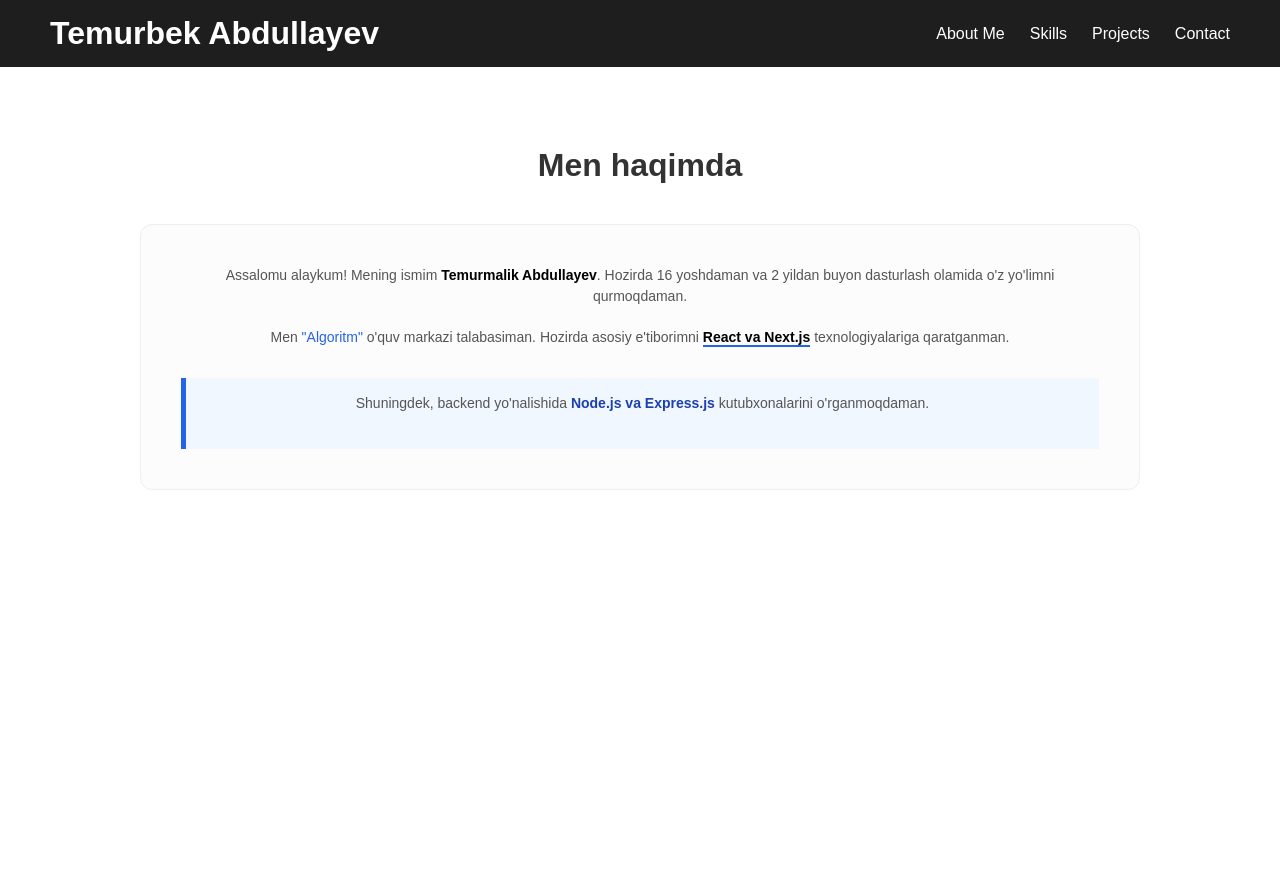
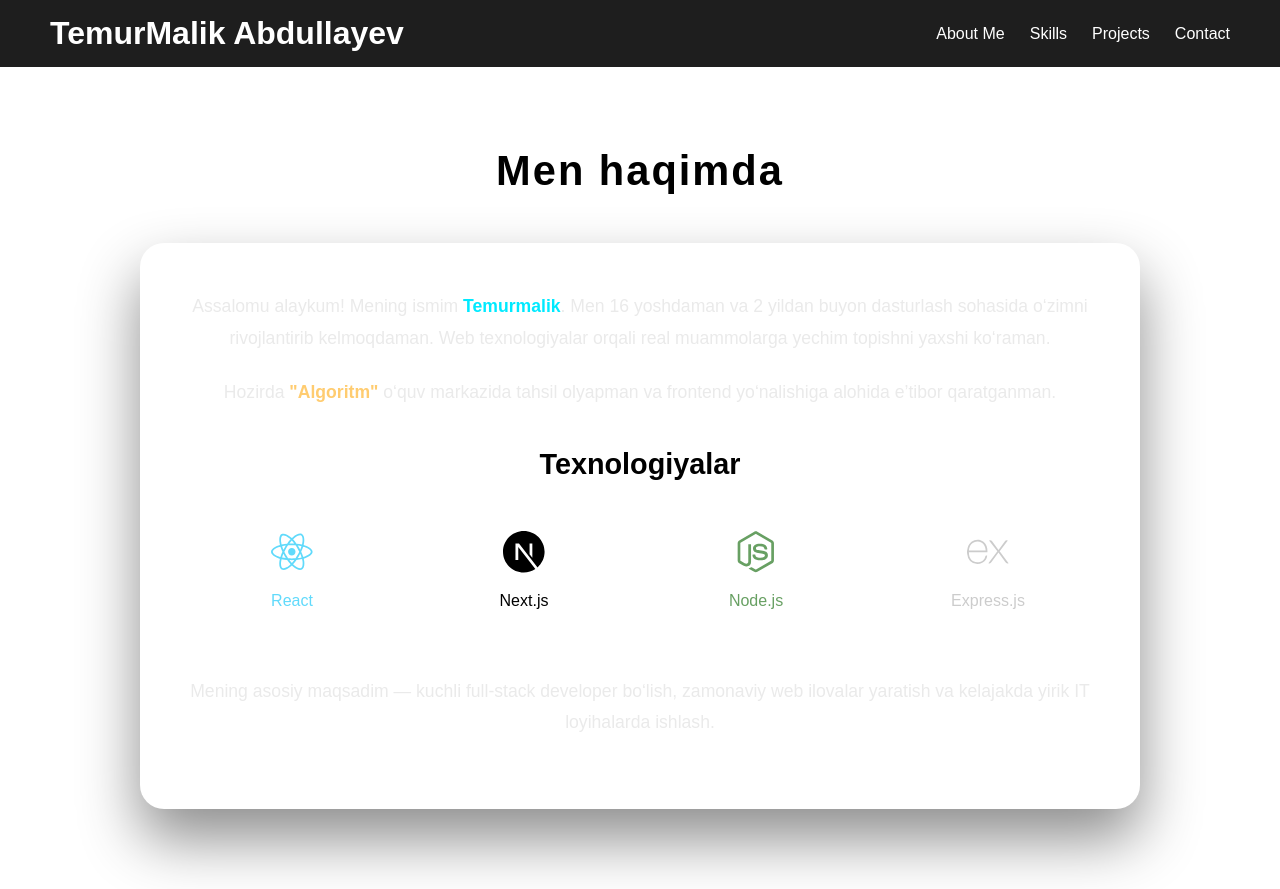
Before and after one commit to AbdullayevTemurmalik/About-Me, a React app: page / in a window 1280 px wide. Before the commit the page ends 800 px from the top, so only its background shows below. Built offline with nearby package versions, Linux system fonts and the light colour scheme; the HTML template or start-up script is replaced by a standard one.

Commit message:
add react-icons

```diff
--- a/src/App.jsx
+++ b/src/App.jsx
@@ -1,21 +1,21 @@
 import React from "react";
 import { BrowserRouter as Router, Routes, Route } from "react-router-dom";
 import Header from "./components/Header";
-import AboutMe from "./components/Aboutme";
 import Contact from "./components/Contact";
 import Projects from "./components/Projects";
 import Skills from "./components/Skills";
+import Aboutme from "./components/Aboutme";
 
 function App() {
   return (
     <Router>
       <Header />
       <Routes>
-        <Route path="/about" element={<AboutMe />} />
+        <Route path="/about" element={<Aboutme />} />
         <Route path="/skills" element={<Skills />} />
         <Route path="/projects" element={<Projects />} />
         <Route path="/contact" element={<Contact />} />
-        <Route path="/" element={<AboutMe />} />
+        <Route path="/" element={<Aboutme />} />
       </Routes>
     </Router>
   );
--- a/src/components/AboutMe.css
+++ b/src/components/AboutMe.css
@@ -1,99 +1,145 @@
+* {
+  margin: 0;
+  padding: 0;
+  box-sizing: border-box;
+  font-family: "Poppins", sans-serif;
+}
+
 .about-section {
-  padding: 80px 20px;
-  background-color: #ffffff;
-  font-family: sans-serif;
+  min-height: 100vh;
+  padding: 5rem 1.2rem;
+  background: lwhite;
+  display: flex;
+  align-items: center;
 }
 
 .container {
-  max-width: 900px;
+  width: 100%;
+  max-width: 1100px;
   margin: 0 auto;
 }
 
 .section-title {
-  font-size: 32px;
-  color: #333;
-  margin-bottom: 40px;
   text-align: center;
-  position: relative;
+  font-size: clamp(1.8rem, 4vw, 2.6rem);
+  margin-bottom: 3rem;
+  letter-spacing: 2px;
 }
 
-.about-wrapper {
-  background: #fcfcfc;
-  padding: 40px;
-  border-radius: 12px;
-  border: 1px solid #eee;
+.about-card {
+  background: white;
+  backdrop-filter: blur(14px);
+  border-radius: 24px;
+  padding: clamp(1.5rem, 4vw, 3rem);
+  box-shadow: 0 30px 60px rgba(0, 0, 0, 0.45);
 }
 
+/* TEXT */
 .description {
-  font-size: 18px;
+  font-size: clamp(0.95rem, 2.5vw, 1.1rem);
   line-height: 1.8;
-  color: #555;
-  margin-bottom: 20px;
+  margin-bottom: 1.4rem;
+  color: #eaeaea;
 }
 
 .name {
-  color: #000;
+  color: #00eaff;
   font-weight: 700;
 }
 
-.highlight-blue {
-  color: #2563eb;
-  font-weight: 500;
+.highlight {
+  color: #ffcc70;
+  font-weight: 600;
 }
 
-.tech-stack {
-  color: #000;
-  font-weight: 600;
-  border-bottom: 2px solid #2563eb;
+.sub-title {
+  margin: 2.5rem 0 1.5rem;
+  text-align: center;
+  font-size: clamp(1.3rem, 3vw, 1.8rem);
 }
 
-.learning-box {
-  margin-top: 30px;
-  padding: 15px;
-  background-color: #f0f7ff;
-  border-left: 5px solid #2563eb;
+/* TECH ICONS */
+.tech-icons {
+  display: grid;
+  grid-template-columns: repeat(auto-fit, minmax(120px, 1fr));
+  gap: 1.5rem;
+  margin-bottom: 2.5rem;
 }
 
-.tech-learning {
-  font-weight: 600;
-  color: #1e40af;
+.tech-item {
+  background: rgba(255, 255, 255, 0.12);
+  border-radius: 18px;
+  padding: 1.6rem 1rem;
+  text-align: center;
+  font-size: clamp(2rem, 6vw, 2.6rem);
+  transition: 0.35s ease;
+  cursor: pointer;
 }
 
-@media (max-width: 768px) {
+.tech-item span {
+  display: block;
+  margin-top: 0.6rem;
+  font-size: clamp(0.85rem, 2.5vw, 1rem);
+}
+
+.tech-item:hover {
+  transform: translateY(-10px) scale(1.06);
+}
+
+.react {
+  color: #61dafb;
+}
+
+.next {
+  color: #000000;
+}
+
+.node {
+  color: #68a063;
+}
+
+.express {
+  color: #cccccc;
+}
+
+@media (max-width: 480px) {
   .about-section {
-    padding: 60px 15px;
+    padding: 3.5rem 1rem;
   }
 
-  .section-title {
-    font-size: 28px;
+  .about-card {
+    border-radius: 18px;
   }
 
-  .about-wrapper {
-    padding: 25px;
+  .tech-icons {
+    gap: 1rem;
   }
 
-  .description {
-    font-size: 16px;
+  .tech-item {
+    padding: 1.3rem 0.8rem;
   }
 }
 
-@media (max-width: 480px) {
-  .section-title {
-    font-size: 24px;
-    margin-bottom: 30px;
-  }
-
-  .about-wrapper {
-    padding: 20px;
-    border-radius: 8px;
-  }
-
-  .description {
-    font-size: 15px;
-    line-height: 1.6;
-  }
-
-  .learning-box {
-    padding: 10px;
+@media (min-width: 481px) and (max-width: 768px) {
+  .about-section {
+    padding: 4rem 1.2rem;
   }
 }
+
+@media (min-width: 769px) and (max-width: 1024px) {
+  .container {
+    max-width: 900px;
+  }
+}
+
+@media (min-width: 1025px) and (max-width: 1366px) {
+  .container {
+    max-width: 1000px;
+  }
+}
+
+@media (min-width: 1367px) {
+  .container {
+    max-width: 1200px;
+  }
+}
--- a/src/components/AboutMe.jsx
+++ b/src/components/AboutMe.jsx
@@ -1,38 +1,62 @@
 import React from "react";
 import "./AboutMe.css";
+import { FaReact, FaNodeJs } from "react-icons/fa";
+import { SiNextdotjs, SiExpress } from "react-icons/si";
 
-const AboutMe = () => {
+const Aboutme = () => {
   return (
     <section className="about-section">
       <div className="container">
         <h2 className="section-title">Men haqimda</h2>
 
-        <div className="about-wrapper">
+        <div className="about-card">
           <p className="description">
             Assalomu alaykum! Mening ismim{" "}
-            <strong className="name">Temurmalik Abdullayev</strong>. Hozirda 16
-            yoshdaman va 2 yildan buyon dasturlash olamida o'z yo'limni
-            qurmoqdaman.
+            <span className="name">Temurmalik</span>. Men 16
+            yoshdaman va 2 yildan buyon dasturlash sohasida o‘zimni
+            rivojlantirib kelmoqdaman. Web texnologiyalar orqali real
+            muammolarga yechim topishni yaxshi ko‘raman.
           </p>
 
           <p className="description">
-            Men <span className="highlight-blue">"Algoritm"</span> o'quv markazi
-            talabasiman. Hozirda asosiy e'tiborimni{" "}
-            <span className="tech-stack">React va Next.js</span>{" "}
-            texnologiyalariga qaratganman.
+            Hozirda <span className="highlight">"Algoritm"</span> o‘quv
+            markazida tahsil olyapman va frontend yo‘nalishiga alohida e’tibor
+            qaratganman.
           </p>
 
-          <div className="learning-box">
-            <p className="description">
-              Shuningdek, backend yo'nalishida{" "}
-              <span className="tech-learning">Node.js va Express.js</span>{" "}
-              kutubxonalarini o'rganmoqdaman.
-            </p>
+          <h3 className="sub-title">Texnologiyalar</h3>
+
+          <div className="tech-icons">
+            <div className="tech-item react">
+              <FaReact />
+              <span>React</span>
+            </div>
+
+            <div className="tech-item next">
+              <SiNextdotjs />
+              <span>Next.js</span>
+            </div>
+
+            <div className="tech-item node">
+              <FaNodeJs />
+              <span>Node.js</span>
+            </div>
+
+            <div className="tech-item express">
+              <SiExpress />
+              <span>Express.js</span>
+            </div>
           </div>
+
+          <p className="description">
+            Mening asosiy maqsadim — kuchli full-stack developer bo‘lish,
+            zamonaviy web ilovalar yaratish va kelajakda yirik IT loyihalarda
+            ishlash.
+          </p>
         </div>
       </div>
     </section>
   );
 };
 
-export default AboutMe;
+export default Aboutme;
--- a/src/components/Header.jsx
+++ b/src/components/Header.jsx
@@ -9,7 +9,7 @@ export default function Header() {
   return (
     <header className="header">
       <Link to="/" className="logo-link">
-        <h1>Temurbek Abdullayev</h1>
+        <h1>TemurMalik Abdullayev</h1>
       </Link>
 
       <nav className={isOpen ? "nav-links mobile" : "nav-links"}>
```
